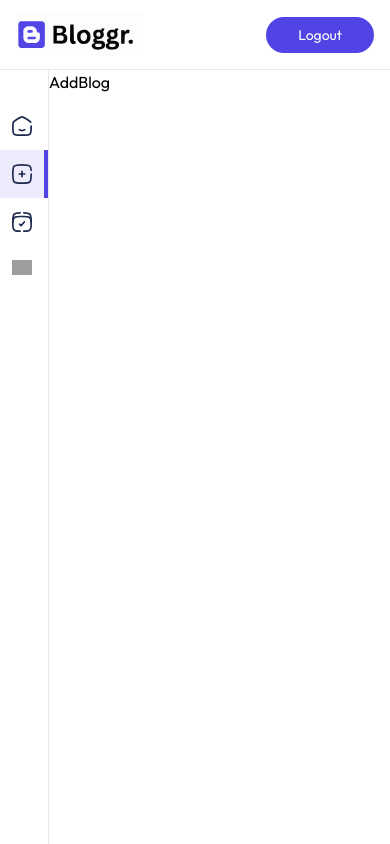
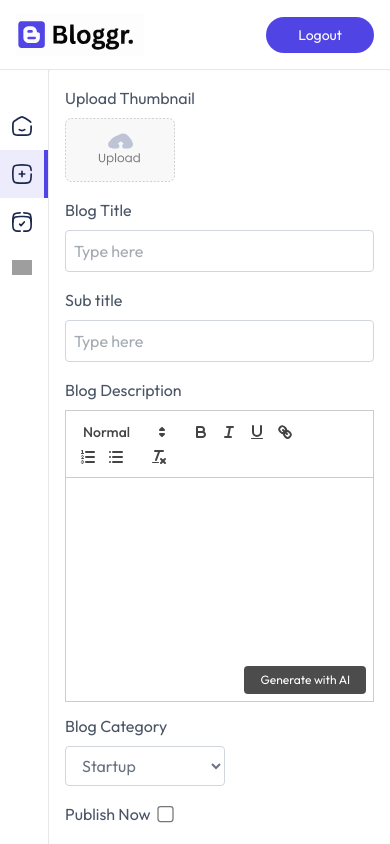
Before and after one commit to lipika1911/bloggr, a React (Vite) app in the folder client/: page /admin/addBlog in a window 390 px wide. Built offline with nearby package versions, Linux system fonts and the light colour scheme; grey boxes are pictures that could not be loaded; the HTML template or start-up script is replaced by a standard one.

Commit message:
feat: implemented add blog form with image upload, title, subtitle, and Quill editor for description

```diff
--- a/client/package.json
+++ b/client/package.json
@@ -13,6 +13,7 @@
     "@tailwindcss/vite": "^4.1.11",
     "moment": "^2.30.1",
     "motion": "^12.23.6",
+    "quill": "^2.0.3",
     "react": "^19.1.0",
     "react-dom": "^19.1.0",
     "react-router-dom": "^7.7.0",
--- a/client/src/App.jsx
+++ b/client/src/App.jsx
@@ -8,6 +8,7 @@
 import ListBlog from './pages/admin/ListBlog'
 import Comments from './pages/admin/Comments'
 import Login from './components/admin/Login'
+import 'quill/dist/quill.snow.css'
 
 const App = () => {
   return (
--- a/client/src/pages/admin/AddBlog.jsx
+++ b/client/src/pages/admin/AddBlog.jsx
@@ -1,8 +1,72 @@
-import React from 'react'
+import React, { useEffect, useRef, useState } from 'react'
+import { assets, blogCategories } from '../../assets/assets'
+import Quill from 'quill';
 
 const AddBlog = () => {
+  const editorRef = useRef(null)
+  const quillRef = useRef(null)
+
+  const [image, setImage] = useState(false)
+  const [title, setTitle] = useState('')
+  const [subTitle, setSubTitle] = useState('')
+  const [category, setCategory] = useState('Startup')
+  const [isPublished, setIsPublished] = useState(false)
+
+  const generateContent = async() => {
+
+  }
+
+  const onSubmitHandler = async(e) => {
+    e.preventDefault();
+  }
+
+  useEffect(()=>{
+    // initiate quill only once
+    if(!quillRef.current && editorRef.current){
+      quillRef.current = new Quill(editorRef.current, {theme: 'snow'})
+    }
+  },[])
+
   return (
-    <div>AddBlog</div>
+    <form onSubmit={onSubmitHandler} className='flex-1 bg-blue-50/50 text-gray-600 h-full overflow-scroll'>
+      <div className='bg-white w-full max-w-3xl p-4 md:p-10 sm:m-10 shadow rounded'>
+        <p>Upload Thumbnail</p>
+        <label htmlFor="image">
+          <img src={!image ? assets.upload_area : URL.createObjectURL(image)} alt="upload-icon" className='mt-2 h-16 rounded cursor-pointer'/>
+          <input onChange={(e)=>setImage(e.target.files[0])} type="file" id='image' accept="image/*" hidden required />
+        </label>
+
+        <p className='mt-4'>Blog Title</p>
+        <input type="text" placeholder='Type here' required className='w-full max-w-lg mt-2 p-2 border border-gray-300 outline-none rounded' onChange={(e)=>setTitle(e.target.value)} value={title} />
+
+        <p className='mt-4'>Sub title</p>
+        <input type="text" placeholder='Type here' required className='w-full max-w-lg mt-2 p-2 border border-gray-300 outline-none rounded' onChange={(e)=>setSubTitle(e.target.value)} value={subTitle} />
+
+        <p className='mt-4'>Blog Description</p>
+        <div className='max-w-lg h-74 pb-16 sm:pb-10 pt-2 relative'>
+          <div ref={editorRef}></div>
+          <button type='button' onClick={generateContent} className='absolute bottom-1 right-2 ml-2 text-xs text-white bg-black/70 px-4 py-1.5 rounded hover:bg-primary/80 cursor-pointer'>Generate with AI</button>
+        </div>
+
+        <p className='mt-4'>Blog Category</p>
+        <select onChange={(e)=> setCategory(e.target.value)} value={category} name="category" className='mt-2 px-3 py-2 border text-gray-500 border-gray-300 outline-none rounded'>
+          <option value="">Select Category</option>
+          {blogCategories.map((item,index)=>{
+            return <option key={index} value={item}>{item}</option>
+          })}
+        </select>
+
+        <div className='flex gap-2 mt-4'>
+          <p>Publish Now</p>
+          <input type="checkbox" checked={isPublished} className='scale-125 cursor-pointer' onChange={(e)=>{
+            setIsPublished(e.target.checked)
+          }}/>
+        </div>
+
+        <button type='submit' className='mt-8 w-40 h-10 bg-primary text-white rounded cursor-pointer text-sm'>Add Blog</button>
+
+      </div>
+    </form>
   )
 }
 
```
Also changed, not shown: 1 other file (tests, documents, lock files or other folders).
